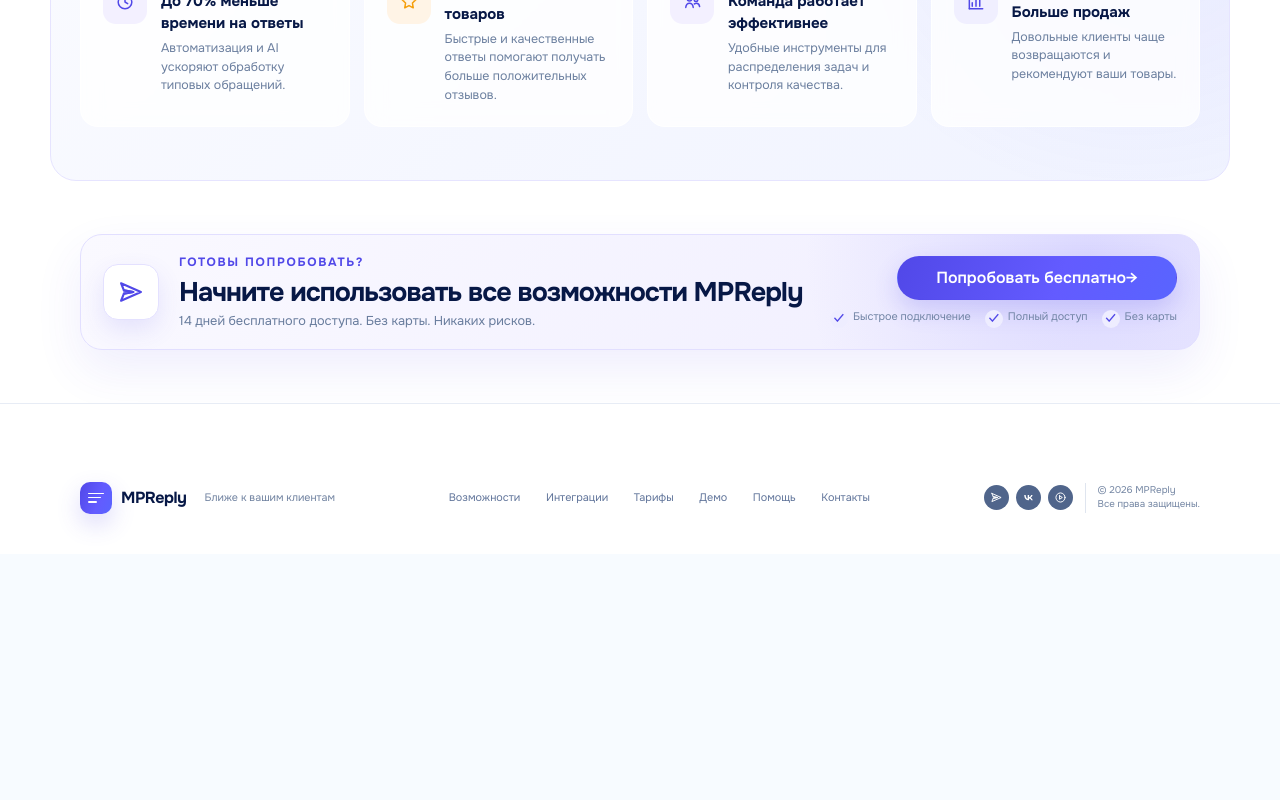
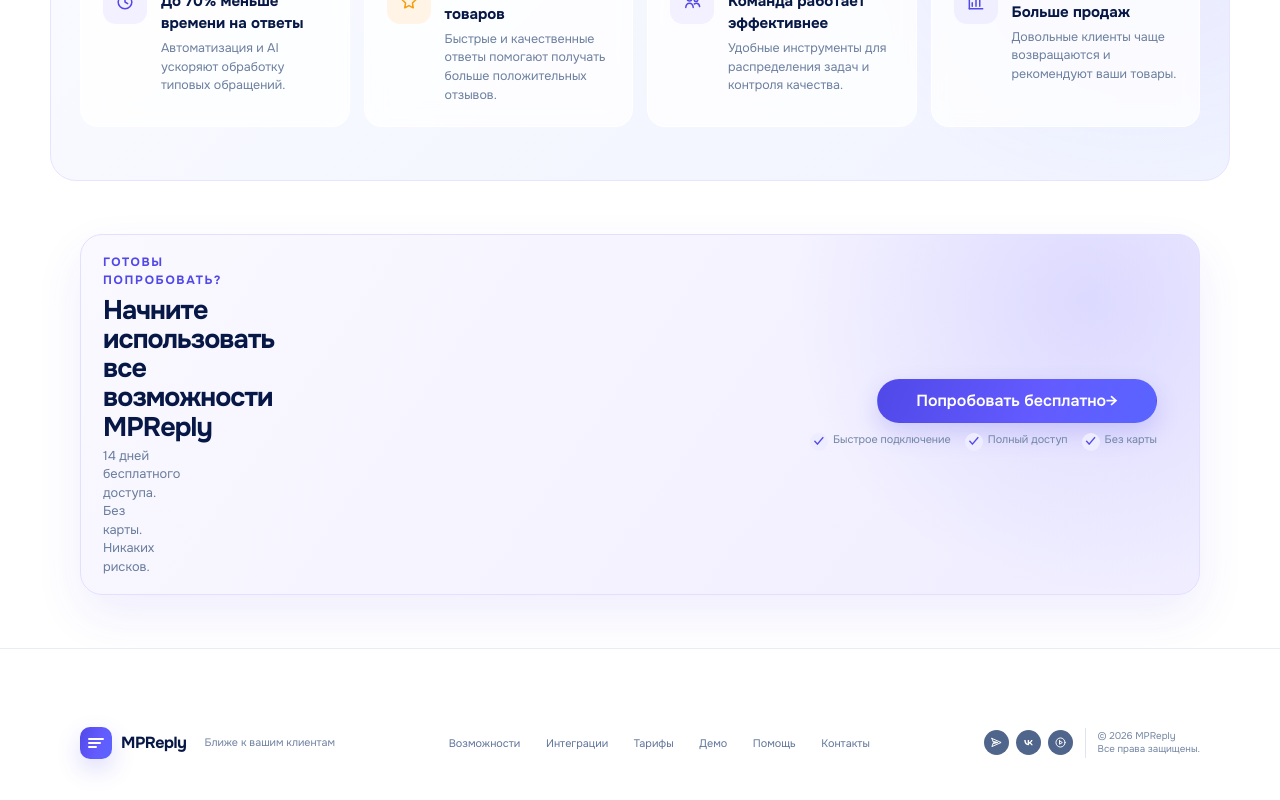
Before and after one commit to fedorovich-web/mpreply, a Next.js app in the folder apps/web/: page /features in a window 1280 px wide. Shown: the part 2017-2817 px from the top of the page. Before the commit the page ends 2571 px from the top, so only its background shows below. Built offline with nearby package versions, Linux system fonts and the light colour scheme; no server answers.

Commit message:
fix(web): match approved features CTA composition

```diff
--- a/apps/web/app/features/page.tsx
+++ b/apps/web/app/features/page.tsx
@@ -355,10 +355,7 @@ export default function FeaturesPage() {
 
         <section className="public-section public-cta-section">
           <div className="public-container">
-            <div className="mockup-cta-strip">
-              <span className="mockup-cta-strip-icon" aria-hidden="true">
-                <PublicIcon name="send" />
-              </span>
+            <div className="mockup-cta-strip features-cta-strip">
               <div className="mockup-cta-strip-copy">
                 <p className="mockup-eyebrow">Готовы попробовать?</p>
                 <h2>Начните использовать все возможности MPReply</h2>
```
